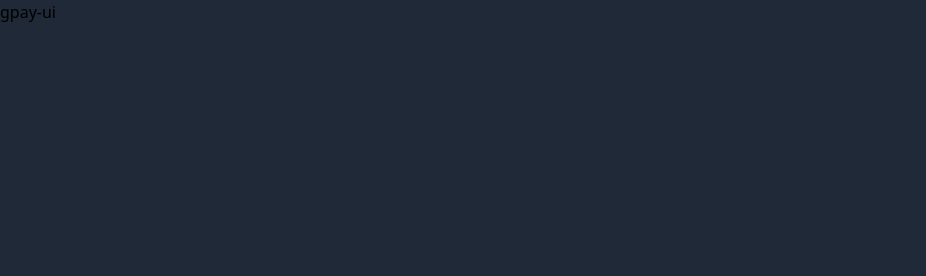
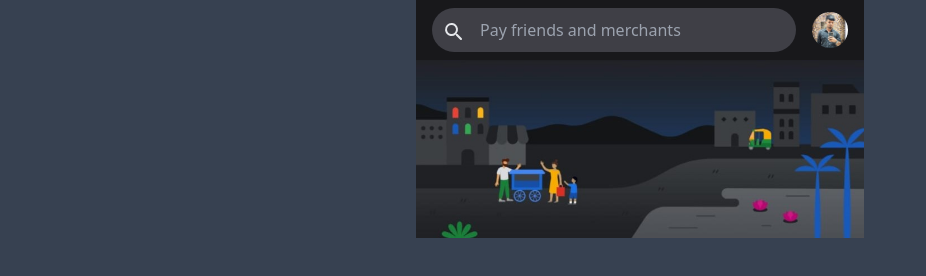
Before and after one commit to Vasanth-R27/GooglePay-UI-TailwindCSS, a website built with Vite: page index.html in a window 1280 px wide. Shown: the whole page, without its empty margins (0-926 px from the left). Built offline with nearby package versions, Linux system fonts and the light colour scheme.

Commit message:
added header and banner

```diff
--- a/index.html
+++ b/index.html
@@ -1,17 +1,43 @@
-<!doctype html>
+<!DOCTYPE html>
 <html lang="en">
 
 <head>
   <meta charset="UTF-8" />
-  <link rel="icon" type="image/svg+xml" href="/vite.svg" />
+  <link rel="icon" type="image/svg+xml" href="./assets/images/googlepay-imge.webp" />
   <meta name="viewport" content="width=device-width, initial-scale=1.0" />
 
-  <link rel="stylesheet" href="./assets/css/style.css">
+  <link rel="stylesheet" href="./assets/css/style.css" />
   <title>Gpay-UI</title>
 </head>
 
-<body class="bg-gray-800">
-  <h2>gpay-ui</h2>
+<body class="bg-gray-700 max-w-md mx-auto">
+
+  <div class="bg-zinc-900">
+
+    <div class="flex items-center px-4 py-2 space-x-4">
+
+      <div class="relative flex-1">
+        <!-- search-icon -->
+        <svg xmlns="http://www.w3.org/2000/svg" width="24" height="24" viewBox="0 0 24 24"
+          class="text-gray-200 fill-current absolute top-3 left-2.5">
+          <path
+            d="M15.5 14h-.79l-.28-.27a6.5 6.5 0 0 0 1.48-5.34c-.47-2.78-2.79-5-5.59-5.34a6.505 6.505 0 0 0-7.27 7.27c.34 2.8 2.56 5.12 5.34 5.59a6.5 6.5 0 0 0 5.34-1.48l.27.28v.79l4.25 4.25c.41.41 1.08.41 1.49 0c.41-.41.41-1.08 0-1.49zm-6 0C7.01 14 5 11.99 5 9.5S7.01 5 9.5 5S14 7.01 14 9.5S11.99 14 9.5 14" />
+        </svg>
+
+        <!-- placeholfer -->
+        <input type="text" placeholder="Pay friends and merchants"
+          class="bg-zinc-700 text-gray-100 pl-12 rounded-full px-4 py-2.5 outline-none w-full" />
+      </div>
+
+      <!-- my-profile -->
+      <img src="./assets/images/My image.jpg" alt="vasanth" class="w-9 h-9  rounded-full cursor-pointer"
+        title="profile" />
+    </div>
+
+    <!-- Banner -->
+    <img src="./assets/images/Gpay-banner.jpg" alt="gpay-banner" class="flex justify-center">
+
+  </div>
 </body>
 
 </html>
```
Also changed, not shown: assets/images/Gpay-banner.jpg (added), assets/images/My image.jpg (added), assets/images/googlepay-imge.webp (added).
